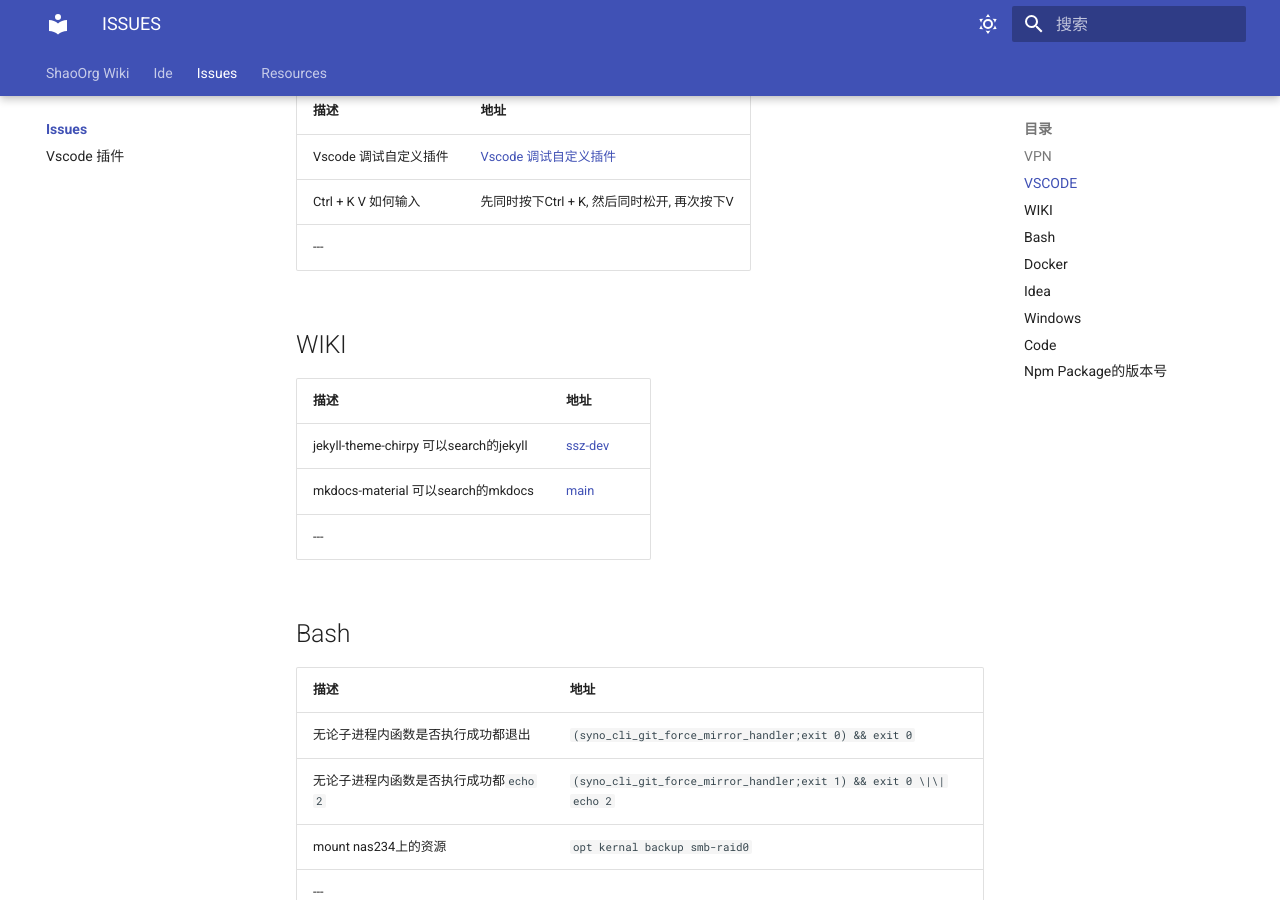
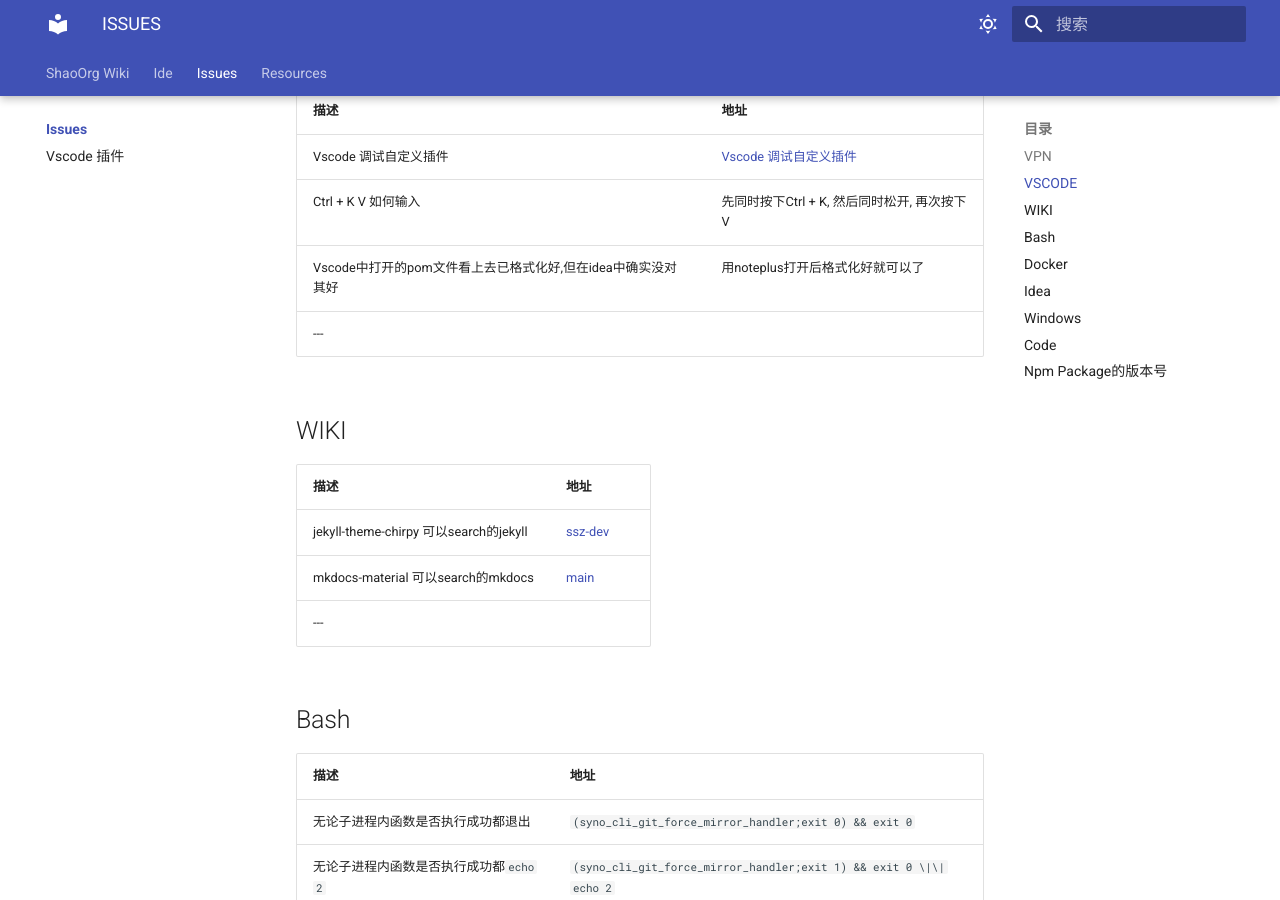
Before and after one commit to ShaoOrg/bulletin, an MkDocs documentation site: the page built from docs/issues/index.md, in a window 1280 px wide and 900 px high, scrolled down 522 px. Built offline with MkDocs 1.6.1 and Material for MkDocs 9.7.7, drawn with Linux system fonts in a browser that asks for light colours.

Commit message:
NOCR: committed by shell from SSZ-JOB

```diff
--- a/docs/issues/index.md
+++ b/docs/issues/index.md
@@ -13,6 +13,7 @@
 |  ----  | ----  |
 |Vscode 调试自定义插件|[Vscode 调试自定义插件](https://de.vicp.net:6586/browse/KS-188)|
 |Ctrl + K V 如何输入|先同时按下Ctrl + K, 然后同时松开, 再次按下V|
+|Vscode中打开的pom文件看上去已格式化好,但在idea中确实没对其好|用noteplus打开后格式化好就可以了|
 ---
 
 ## WIKI
```
